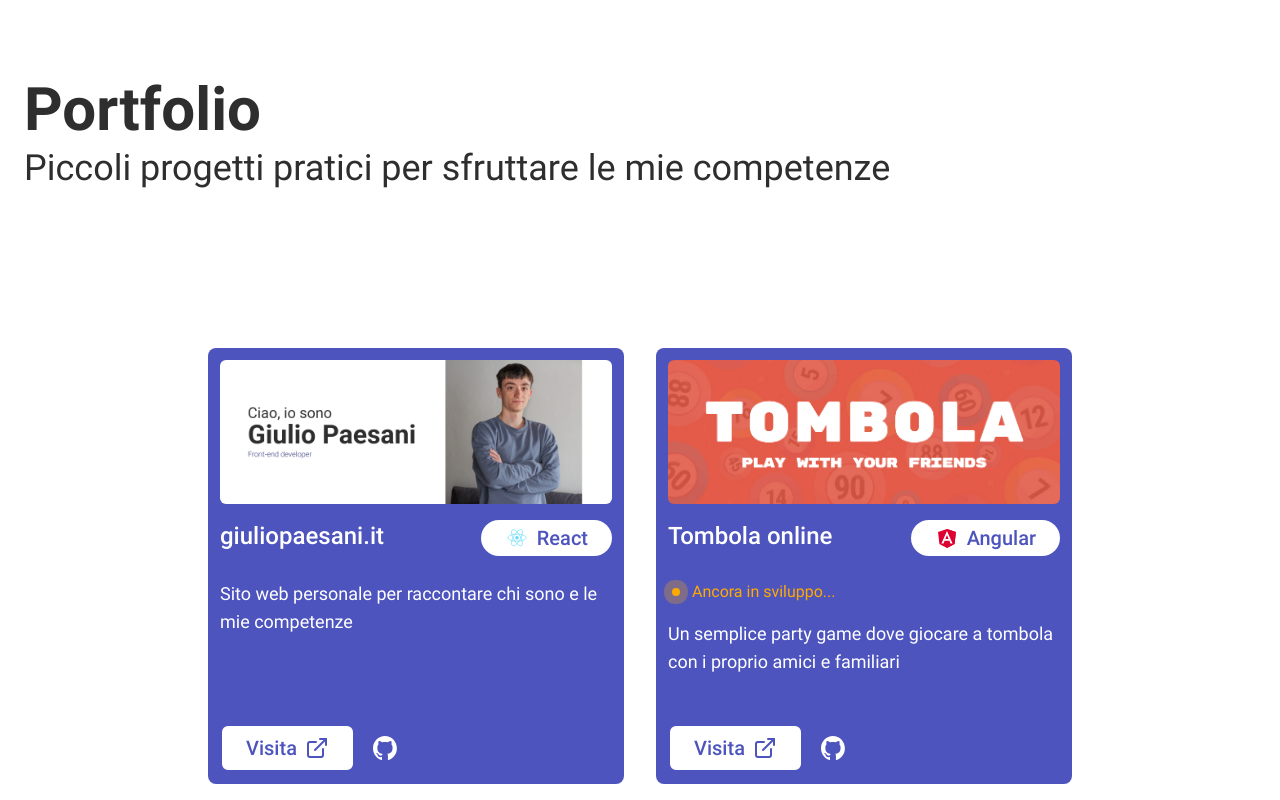
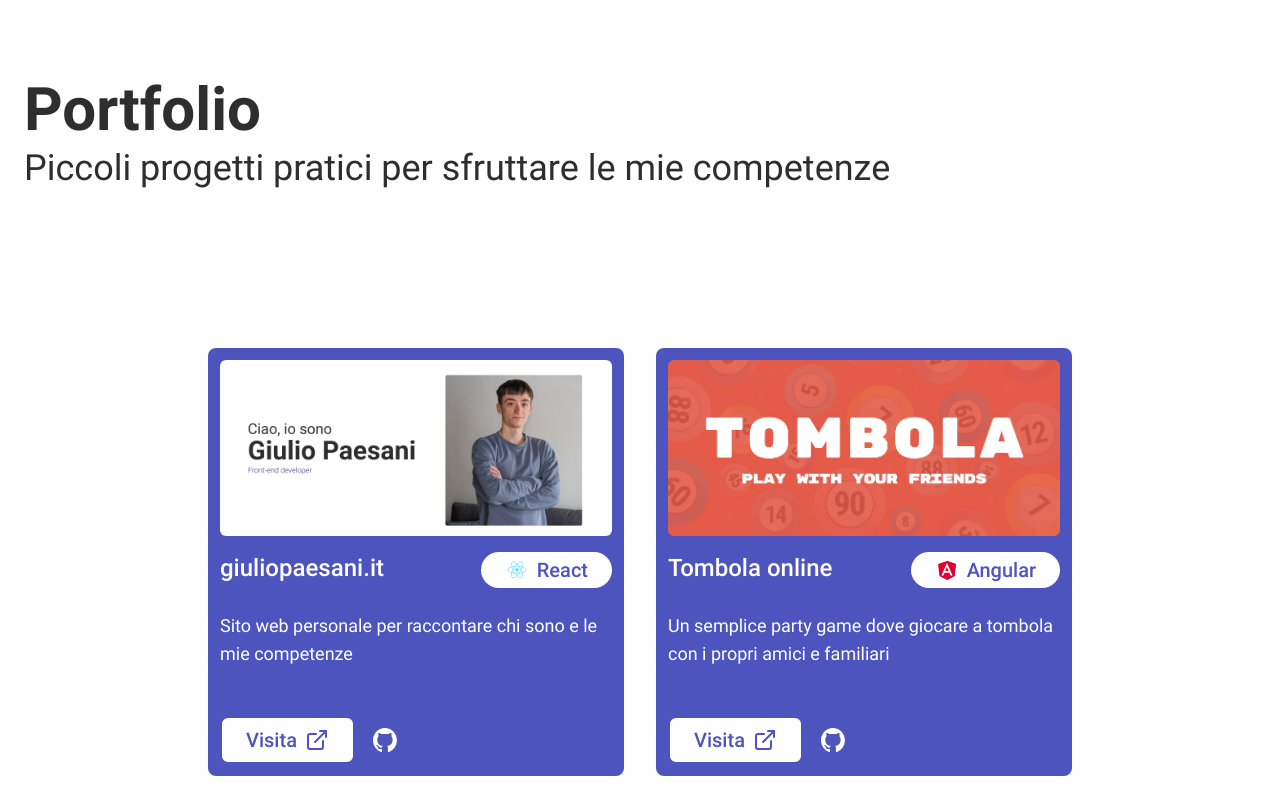
Before and after one commit to GiulioPaesani/giuliopaesani.it, a React (Create React App) app: page /portfolio in a window 1280 px wide. Shown: the top 800 px of the page. Built offline with nearby package versions, Linux system fonts and the light colour scheme.

Commit message:
Fix portfolio

```diff
--- a/src/components/PortfolioProjects/PortfolioProject.tsx
+++ b/src/components/PortfolioProjects/PortfolioProject.tsx
@@ -14,7 +14,7 @@ type PortfolioProjectProps = {
 const PortfolioProject = ({ title, description, thumbnail, url, githubUrl, technology, inProgress }: PortfolioProjectProps) => {
 	return (
 		<div className='w-[416px] p-3 bg-primary-500 rounded-lg flex flex-col gap-4'>
-			<div style={{ backgroundImage: `url(${thumbnail})` }} className='w-full h-36 bg-primary-200 bg-cover bg-center rounded-md' />
+			<div style={{ backgroundImage: `url(${thumbnail})` }} className='w-full h-44 bg-primary-200 bg-cover bg-center rounded-md' />
 			<div className='w-full flex justify-between'>
 				<h3 className='text-2xl font-medium text-neutral-50'>{title}</h3>
 				<FieldChip text={technology} icon={`${technology.toLowerCase()}.svg`} />
--- a/src/components/PortfolioProjects/index.tsx
+++ b/src/components/PortfolioProjects/index.tsx
@@ -14,12 +14,11 @@ const PortfolioProjects = () => {
 			/>
 			<PortfolioProject
 				title='Tombola online'
-				description='Un semplice party game dove giocare a tombola con i proprio amici e familiari'
+				description='Un semplice party game dove giocare a tombola con i propri amici e familiari'
 				thumbnail='tombola.webp'
 				url='https://tombola-online.it/'
 				githubUrl='https://github.com/GiulioPaesani/tombola-online'
 				technology='Angular'
-				inProgress={true}
 			/>
 			<FutureProjects />
 		</div>
```
